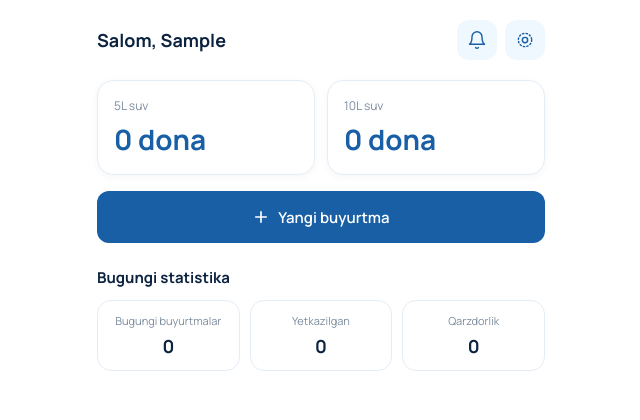
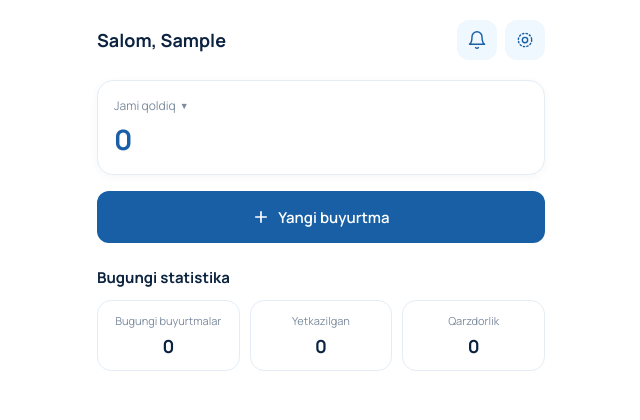
Before and after one commit to TNnodirbek/balance-system, a Django app: page /menejer/ in a window 1280 px wide. Shown: the top 420 px of the page, without its empty margins (319-959 px from the left). Run offline with Django 5.2, Linux system fonts and the light colour scheme; the visitor is signed in with stand-in values (Sample User, id 1); data that the repository does not hold is empty.

Commit message:
Bosh sahifa qoldiq kartalari birlashtirildi

```diff
--- a/foydalanuvchilar/views.py
+++ b/foydalanuvchilar/views.py
@@ -78,8 +78,8 @@ def menejer_bosh_sahifa(request):
     return render(request, 'foydalanuvchilar/menejer_bosh_sahifa.html', {
         'bildirishnoma_bor': bildirishnoma_bor,
         'yolda_royxat': yolda_royxat,
-        'qoldiq_5l': qoldiq.get('5L', 0),
-        'qoldiq_10l': qoldiq.get('10L', 0),
+        'qoldiq': qoldiq,
+        'jami_qoldiq': sum(qoldiq.values()),
         'bugungi_buyurtmalar_soni': bugungi_buyurtmalar_soni,
         'bugun_yetkazilgan_soni': bugun_yetkazilgan_soni,
         'qarzdorlik': qarzdorlik,
@@ -118,8 +118,8 @@ def dastavchik_bosh_sahifa(request):
     return render(request, 'foydalanuvchilar/dastavchik_bosh_sahifa.html', {
         'bildirishnoma_bor': bildirishnoma_bor,
         'faol_royxat': faol_royxat,
-        'qoldiq_5l': qoldiq.get('5L', 0),
-        'qoldiq_10l': qoldiq.get('10L', 0),
+        'qoldiq': qoldiq,
+        'jami_qoldiq': sum(qoldiq.values()),
         'bugungi_yetkazilgan': bugungi_yetkazilgan,
         'faol_buyurtmalar': faol_buyurtmalar,
         'yangi_buyurtmalar_soni': yangi_buyurtmalar_soni,
--- a/templates/foydalanuvchilar/menejer_bosh_sahifa.html
+++ b/templates/foydalanuvchilar/menejer_bosh_sahifa.html
@@ -74,33 +74,64 @@
             border: 1.5px solid #FFFFFF;
         }
 
-        /* Ombor qoldig'i kartochkalari */
-        .ombor-grid {
-            display: grid;
-            grid-template-columns: 1fr 1fr;
-            gap: 12px;
-            margin-bottom: 16px;
-        }
-
-        .karta {
+        /* Jami qoldiq kartasi (accordion) */
+        .qoldiq-karta {
             background: #FFFFFF;
             border: 1px solid #E4EDF6;
             border-radius: 16px;
             box-shadow: 0 2px 8px rgba(0, 0, 0, 0.04);
             padding: 16px;
+            margin-bottom: 16px;
+            cursor: pointer;
         }
 
-        .karta-sarlavha {
+        .qoldiq-sarlavha {
+            display: flex;
+            align-items: center;
+            gap: 4px;
             font-size: 12px;
             color: #7C8B9E;
             margin: 0 0 6px;
         }
 
-        .karta-son {
+        .qoldiq-strelka {
+            font-size: 9px;
+            transition: transform 0.2s ease;
+        }
+
+        .qoldiq-strelka.ochiq {
+            transform: rotate(180deg);
+        }
+
+        .qoldiq-son {
             font-size: 28px;
             font-weight: 700;
             color: #185FA5;
             margin: 0;
+        }
+
+        .qoldiq-detal {
+            display: none;
+            margin-top: 12px;
+            padding-top: 12px;
+            border-top: 1px solid #F0F3F7;
+        }
+
+        .qoldiq-detal.ochiq {
+            display: block;
+        }
+
+        .qoldiq-detal-qatori {
+            display: flex;
+            justify-content: space-between;
+            font-size: 13px;
+            padding: 4px 0;
+            color: #0C2340;
+        }
+
+        .qoldiq-detal-qatori span:last-child {
+            font-weight: 600;
+            color: #185FA5;
         }
 
         /* Tezkor harakat tugmasi */
@@ -377,14 +408,15 @@
             </div>
         </div>
 
-        <div class="ombor-grid">
-            <div class="karta">
-                <p class="karta-sarlavha">5L suv</p>
-                <p class="karta-son">{{ qoldiq_5l }} dona</p>
-            </div>
-            <div class="karta">
-                <p class="karta-sarlavha">10L suv</p>
-                <p class="karta-son">{{ qoldiq_10l }} dona</p>
+        <div class="qoldiq-karta" id="qoldiq-karta" onclick="qoldiqToggle()">
+            <p class="qoldiq-sarlavha">Jami qoldiq <span class="qoldiq-strelka" id="qoldiq-strelka">&#9660;</span></p>
+            <p class="qoldiq-son">{{ jami_qoldiq }}</p>
+            <div class="qoldiq-detal" id="qoldiq-detal">
+                {% for hajm, son in qoldiq.items %}
+                    <div class="qoldiq-detal-qatori"><span>{{ hajm }}</span><span>{{ son }}</span></div>
+                {% empty %}
+                    <div class="qoldiq-detal-qatori"><span>Ma'lumot yo'q</span></div>
+                {% endfor %}
             </div>
         </div>
 
@@ -461,5 +493,12 @@
             Hisobot
         </a>
         </nav>
+
+    <script>
+        function qoldiqToggle() {
+            document.getElementById('qoldiq-detal').classList.toggle('ochiq');
+            document.getElementById('qoldiq-strelka').classList.toggle('ochiq');
+        }
+    </script>
 </body>
 </html>
```
Also changed, not shown: templates/foydalanuvchilar/dastavchik_bosh_sahifa.html (+76 -8 lines).
